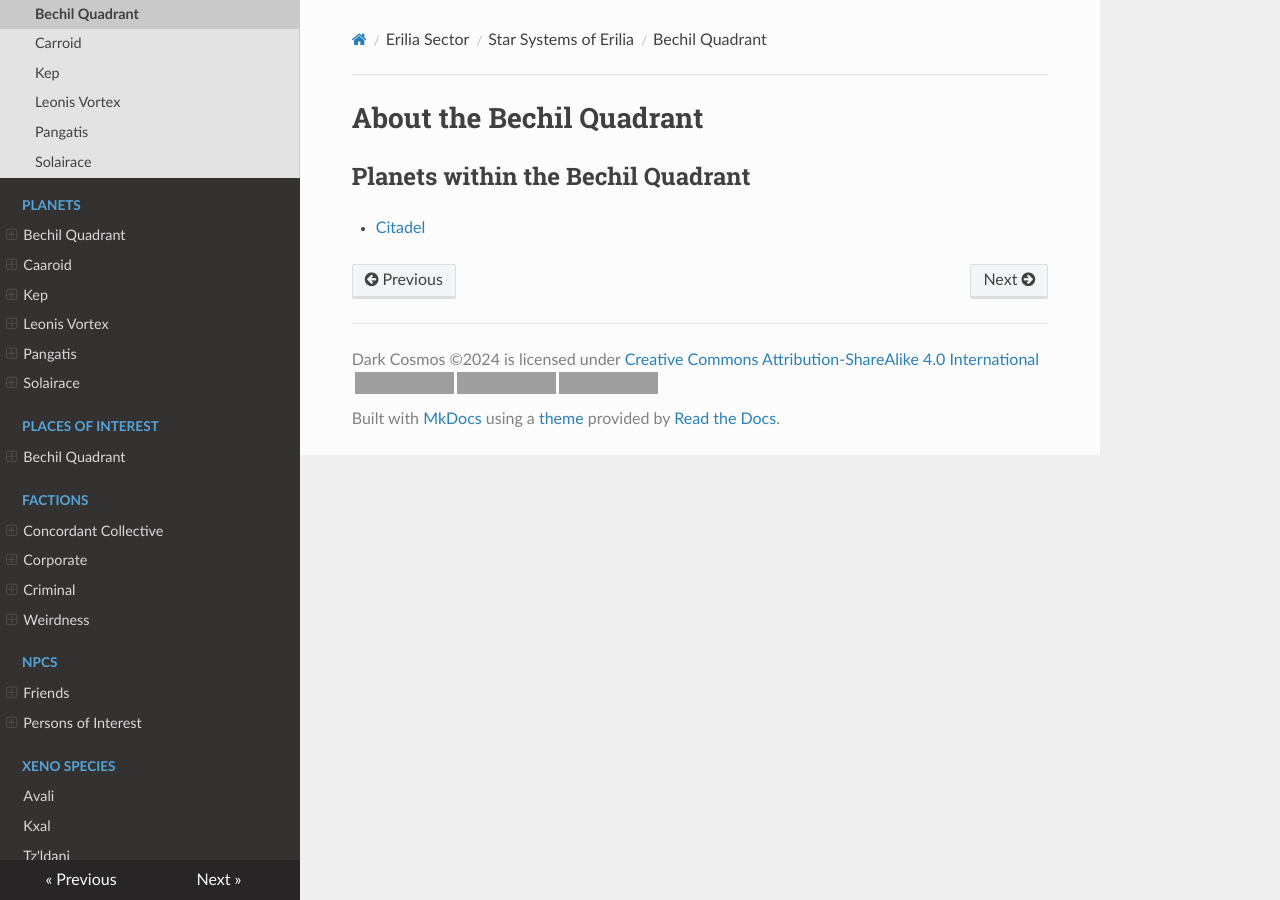
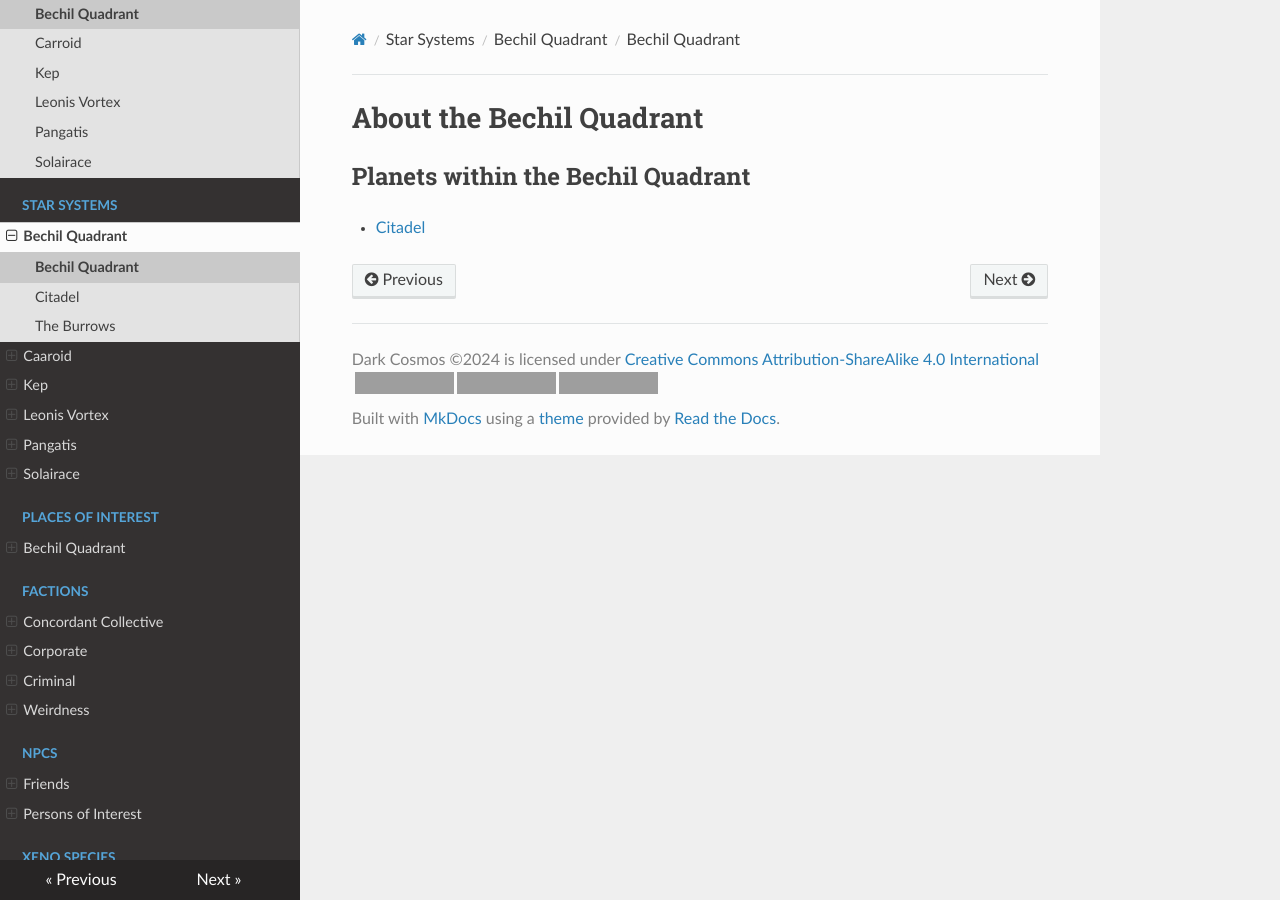
Before and after one commit to XenoSnowFox/dark-cosmos, an MkDocs documentation site: the page built from docs/star-system/bechil-quadrant.md, in a window 1280 px wide. Built offline with MkDocs 1.6.1, drawn with Linux system fonts in a browser that asks for light colours; nearby versions of some CDN libraries; grey boxes are pictures that could not be loaded.

Commit message:
Update navigation structure in mkdocs.yml
Renamed 'Planets' to 'Star Systems' and added 'star-system/bechil-quadrant.md' to the navigation. Replaced 'Ganymede' with 'Juniper' under 'Solairace'. Enabled 'navigation.indexes' in the theme configuration.

```diff
--- a/mkdocs.yml
+++ b/mkdocs.yml
@@ -20,8 +20,9 @@ nav:
       - 'Leonis Vortex': 'star-system/leonis-vortex.md'
       - 'Pangatis': 'star-system/pangatis.md'
       - 'Solairace': 'star-system/solairace.md'
-  - 'Planets':
+  - 'Star Systems':
     - 'Bechil Quadrant':
+      - 'star-system/bechil-quadrant.md'
       - 'Citadel': 'planet/citadel.md'
       - 'The Burrows': 'planet/the-burrows.md'
     - 'Caaroid':
@@ -33,7 +34,7 @@ nav:
     - 'Pangatis':
       - 'Concordant Archives': 'planet/concordant-archives.md'
     - 'Solairace':
-      - 'Ganymede': 'planet/ganymede.md'
+      - 'Juniper': 'planet/juniper.md'
   - 'Places of Interest':
     - 'Bechil Quadrant':
       - 'The Caaroid Blockade': 'places-of-interest/the-caaroid-blockade.md'
@@ -88,7 +89,7 @@ theme:
     - navigation.tabs.sticky
     - navigation.path
     - navigation.top
-    # - navigation.indexes
+    - navigation.indexes
     - search.suggest
     - search.share
     - toc.follow
```
